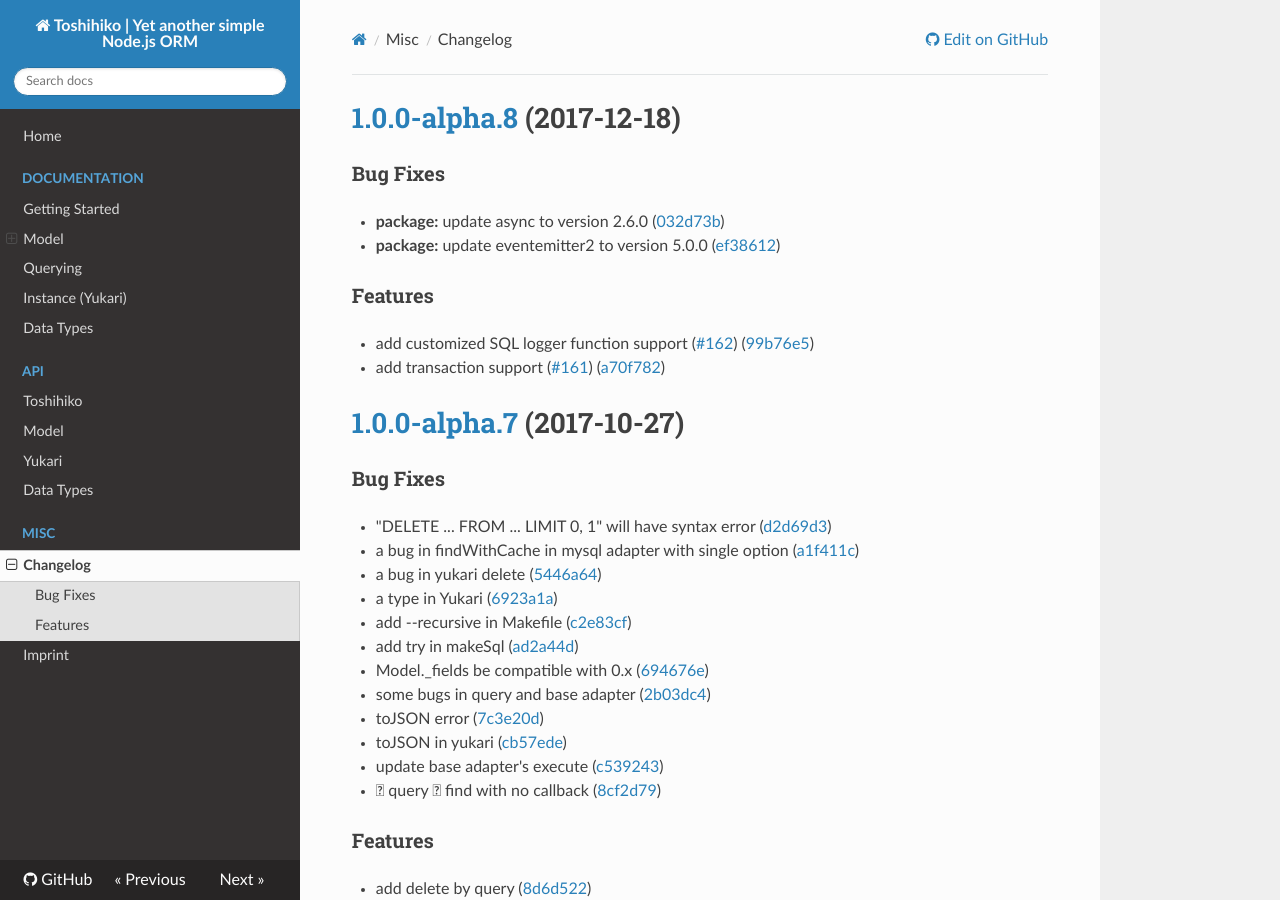
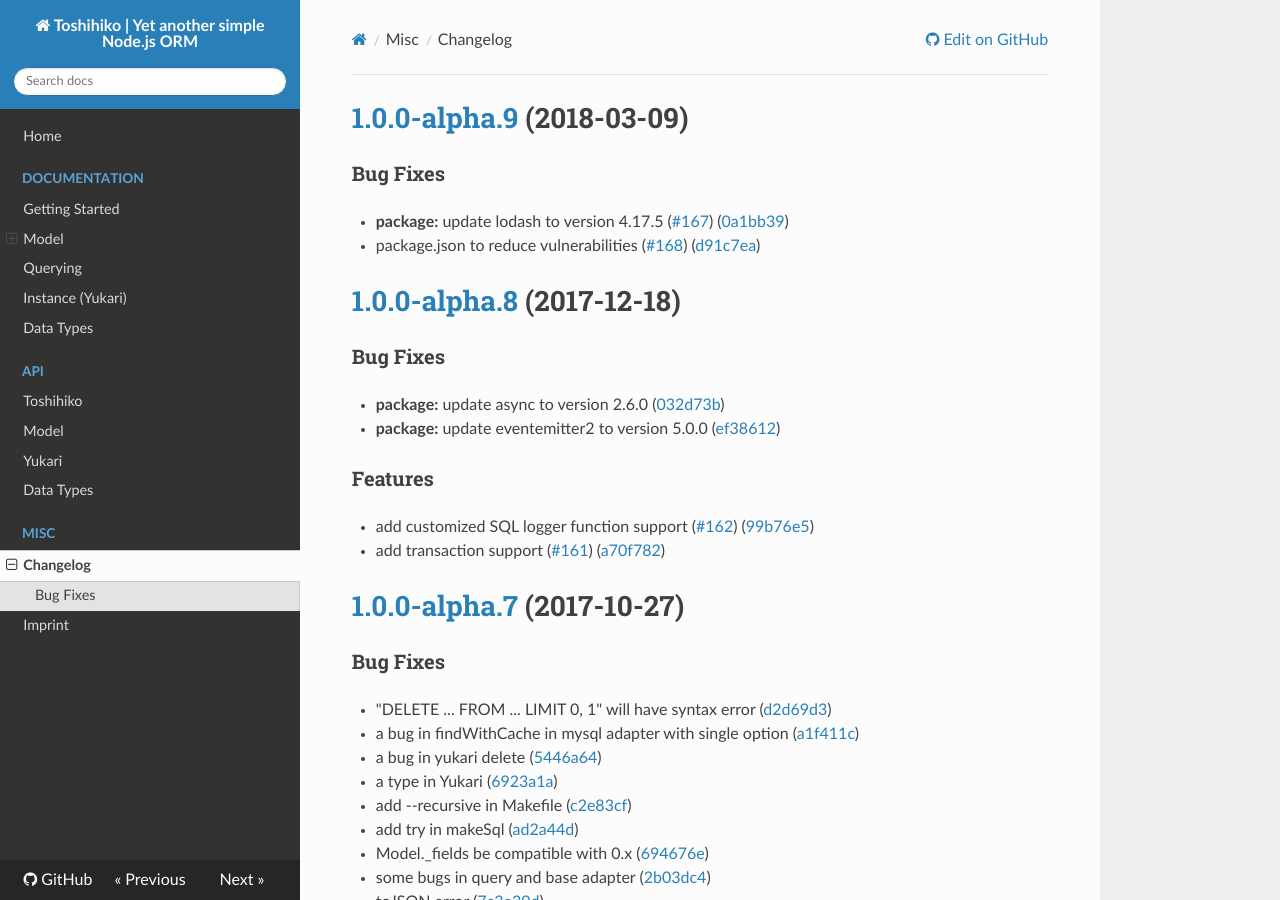
Before and after one commit to toshihikojs/Toshihiko, an MkDocs documentation site: the page built from docs/misc/changelog.md, in a window 1280 px wide and 900 px high. Built offline with MkDocs 1.6.1, drawn with Linux system fonts in a browser that asks for light colours; nearby versions of some CDN libraries; old or Windows-style settings are respelled for this version of MkDocs.

Commit message:
chore(package): bump version to 1.0.0-alpha.9

```diff
--- a/docs/misc/changelog.md
+++ b/docs/misc/changelog.md
@@ -1,3 +1,14 @@
+<a name="1.0.0-alpha.9"></a>
+# [1.0.0-alpha.9](https://github.com/XadillaX/Toshihiko/compare/1.0.0-alpha.8...1.0.0-alpha.9) (2018-03-09)
+
+
+### Bug Fixes
+
+* **package:** update lodash to version 4.17.5 ([#167](https://github.com/XadillaX/Toshihiko/issues/167)) ([0a1bb39](https://github.com/XadillaX/Toshihiko/commit/0a1bb39))
+* package.json to reduce vulnerabilities ([#168](https://github.com/XadillaX/Toshihiko/issues/168)) ([d91c7ea](https://github.com/XadillaX/Toshihiko/commit/d91c7ea))
+
+
+
 <a name="1.0.0-alpha.8"></a>
 # [1.0.0-alpha.8](https://github.com/XadillaX/Toshihiko/compare/1.0.0-alpha.7...1.0.0-alpha.8) (2017-12-18)
 
--- a/package.json
+++ b/package.json
@@ -1,6 +1,6 @@
 {
   "name": "toshihiko",
-  "version": "1.0.0-alpha.8",
+  "version": "1.0.0-alpha.9",
   "description": "Yet another simple ORM for node.js.",
   "main": "index.js",
   "directories": {
```
Also changed, not shown: CHANGELOG.md (+11 -0 lines).
